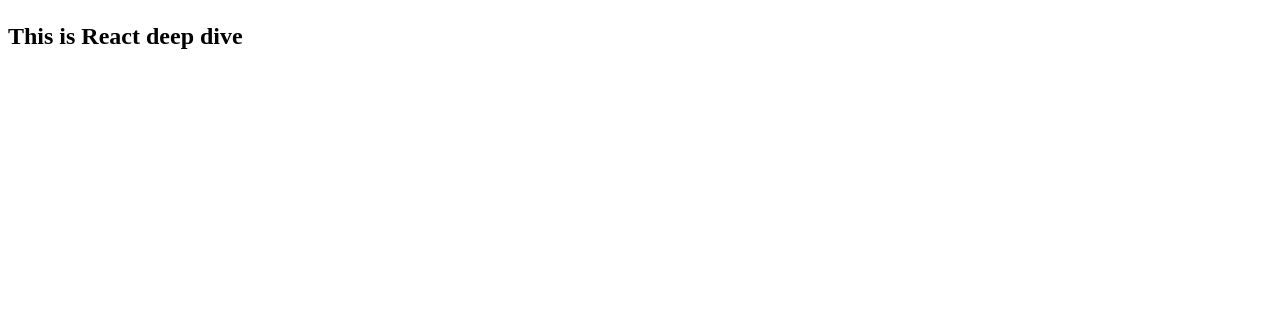
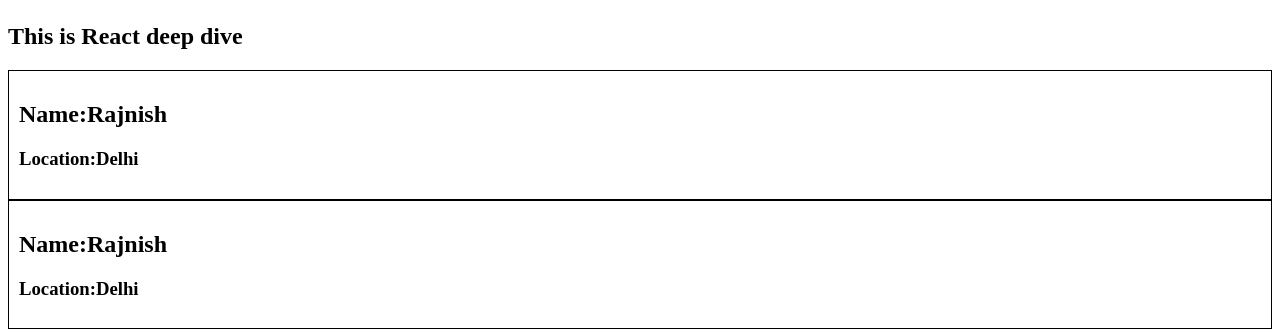
Before and after one commit to Rajnish-99/Hello-React, a React (Vite) app: page /About in a window 1280 px wide. Shown: the part 181-514 px from the top of the page. Built offline with nearby package versions, Linux system fonts and the light colour scheme.

Commit message:
Class Based Components into

```diff
--- a/index.css
+++ b/index.css
@@ -76,3 +76,8 @@
 .filter{
   display: flex;
 }
+
+.user-card{
+  padding: 10px;
+  border: 1px solid black;
+}
--- a/src/EP_04.js
+++ b/src/EP_04.js
@@ -9,6 +9,9 @@
 import Contact from "./components/contact";
 import Error from "./components/Error";
 import RestaurnantMenu from "./components/RestaurantMenu";
+
+
+
 // function component of the app
 const AppLayout = () => {
   // console.log(<Body />);
--- a/src/components/About.js
+++ b/src/components/About.js
@@ -1,8 +1,13 @@
+import User from "./User";
+import UserClass from "./UserClass";
+
 const About = () => {
   return (
     <div>
       <h1>About Us</h1>
       <h2>This is React deep dive</h2>
+      <User/>
+      <UserClass/>
     </div>
   );
 };
--- /dev/null
+++ b/src/components/User.js
@@ -0,0 +1,10 @@
+const User = ()=>{
+    return (
+        <div className="user-card">
+            <h2>Name:Rajnish</h2>
+            <h3>Location:Delhi</h3>
+        </div>
+    );
+};
+
+export default User;
--- /dev/null
+++ b/src/components/UserClass.js
@@ -0,0 +1,12 @@
+ import React from "react";
+
+ class UserClass extends React.Component{
+    render(){
+        return(<div className="user-card">
+            <h2>Name:Rajnish</h2>
+            <h3>Location:Delhi</h3>
+        </div>);
+    }
+ }
+
+ export default UserClass;
```
Also changed, not shown: src/components/Body_05.js (line endings or trailing spaces).
